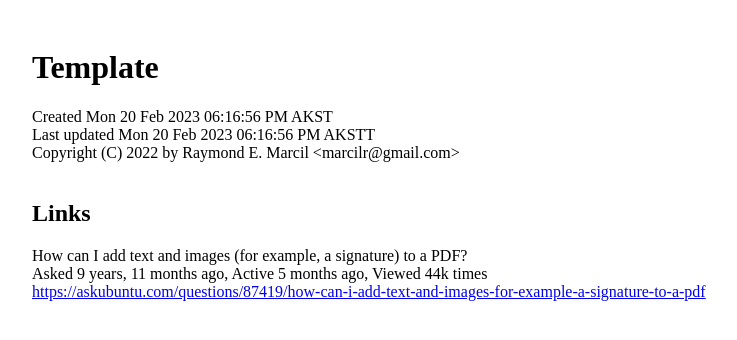
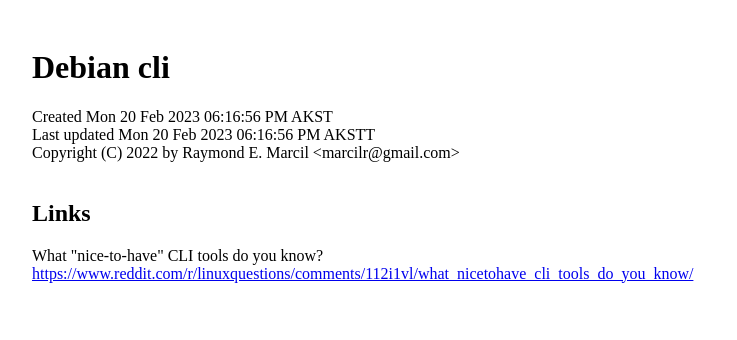
Before and after one commit to marcilr/cli, a plain HTML site: page index.html in a window 1280 px wide. Shown: the whole page, without its empty margins (100-837 px from the left). Drawn offline with Linux system fonts and the light colour scheme.

Commit message:
Updated title to Debian cli. UPdated Links

```diff
--- a/index.html
+++ b/index.html
@@ -54,10 +54,10 @@ https://www.w3schools.com/howto/howto_css_center_website.asp
 <td valign=top>
 
 
-<!--- =========================== TEMPLATE =========================== --->
-<!--- =========================== TEMPLATE =========================== --->
-<!--- =========================== TEMPLATE =========================== --->
-<h1>Template</h1>
+<!--- =========================== DEBIAN CLI ========================= --->
+<!--- =========================== DEBIAN CLI ========================= --->
+<!--- =========================== DEBIAN CLI ========================= --->
+<h1>Debian cli</h1>
 
 Created Mon 20 Feb 2023 06:16:56 PM AKST<br>
 Last updated Mon 20 Feb 2023 06:16:56 PM AKSTT<br>
@@ -144,10 +144,9 @@ the net repo:<br>
 <h2>Links</h2>
 
 <p>
-How can I add text and images (for example, a signature) to a PDF?<br>
-Asked 9 years, 11 months ago, Active 5 months ago, Viewed 44k times<br>
-<a href="https://askubuntu.com/questions/87419/how-can-i-add-text-and-images-for-example-a-signature-to-a-pdf">
-https://askubuntu.com/questions/87419/how-can-i-add-text-and-images-for-example-a-signature-to-a-pdf</a>
+What "nice-to-have" CLI tools do you know?<br>
+<a href="https://www.reddit.com/r/linuxquestions/comments/112i1vl/what_nicetohave_cli_tools_do_you_know/">
+  https://www.reddit.com/r/linuxquestions/comments/112i1vl/what_nicetohave_cli_tools_do_you_know/</a>
 </p>
 
 </td></tr>
```
